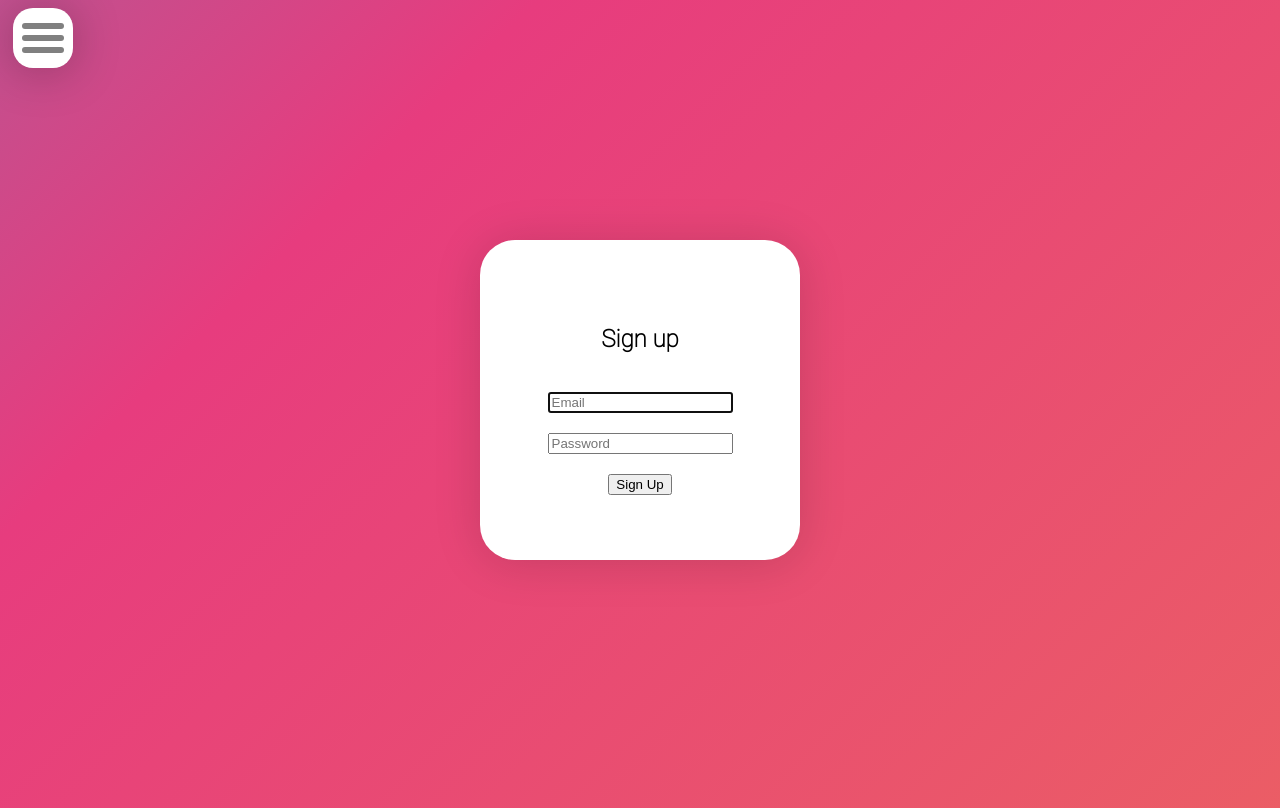
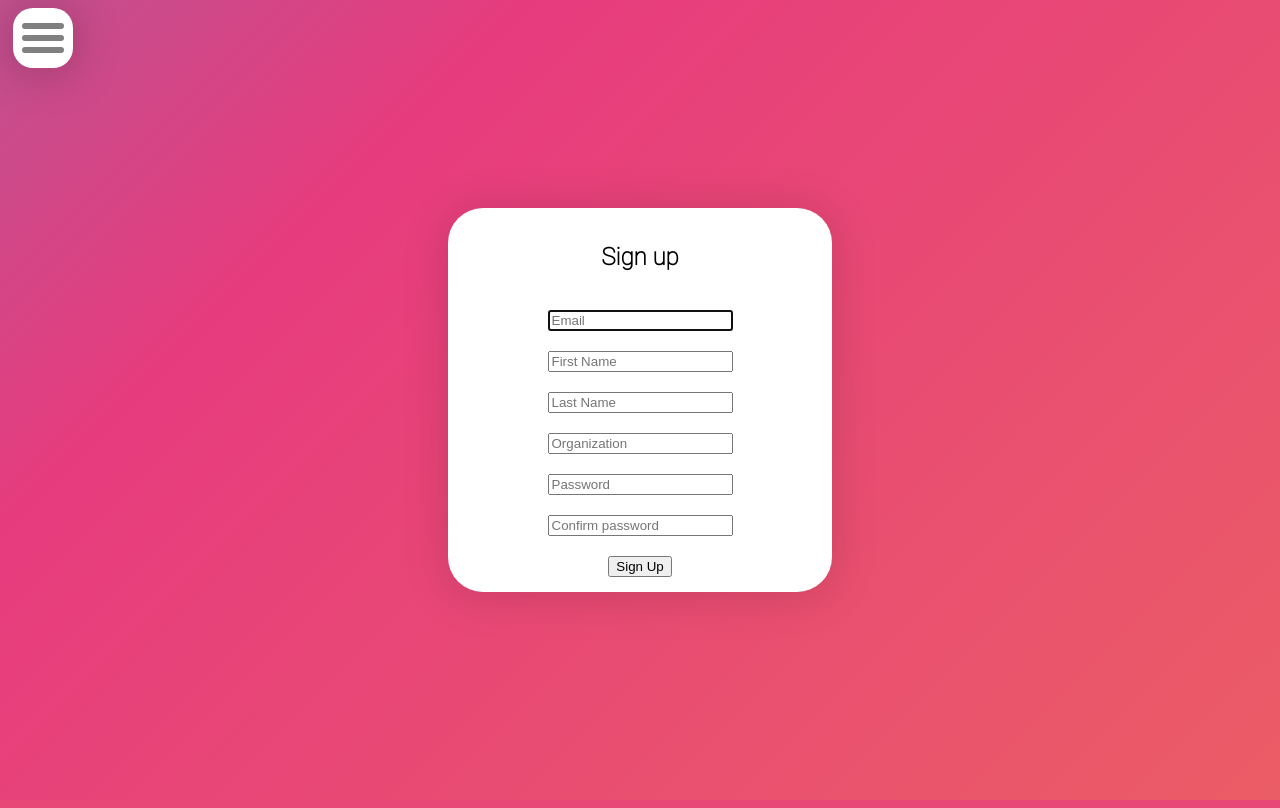
Before and after one commit to Givlucas/Web, a Flask app: page /signup in a window 1280 px wide. Run offline with Flask 2, Linux system fonts and the light colour scheme.

Commit message:
Added better password checks and more fields

```diff
--- a/auth.py
+++ b/auth.py
@@ -4,6 +4,7 @@ from werkzeug.security import generate_password_hash, check_password_hash
 from models import Users as User
 from flask_login import login_user, login_required, logout_user
 from fapp import db
+import re
 
 auth = Blueprint('auth', __name__)
 
@@ -37,16 +38,41 @@ def signup():
 def signup_post():
     email = request.form.get('email')
     password = request.form.get('password')
+    confp = request.form.get('conf_password')
+    fname = request.form.get('fname')
+    lname = request.form.get('lname')
+    org = request.form.get('organization')
+
+    if  email == "" or password == "" or fname == "" or lname == "" or org == "":
+        flash('One or more fields not completed', 'warning')
+        return redirect(url_for('auth.signup'))
+
+    if confp != password:
+        flash('passwords do not match', 'warning')
+        return redirect(url_for('auth.signup'))
 
     user = User.query.filter_by(email=email).first()
 
     if user:
-        flash('Email address already exists')
+        flash('Email address already exists. Go to login page', 'warning')
         return redirect(url_for('auth.signup'))
 
-    new_user = User(email=email, password=generate_password_hash(password, method='sha256'))
+    if len(password) < 8:
+        flash('Password too short', 'warning')
+        return redirect(url_for('auth.signup'))
+
+    if bool(re.search("[!@#$%^&]+", password)) != True:
+        flash('Please include 1 or more special characters. ! @ # $ % ^ & ', 'warning')
+        return redirect(url_for('auth.signup'))
+
+    if bool(re.search("\d+", password)) != True:
+        flash('Please include 1 or more digits.', 'warning')
+        return redirect(url_for('auth.signup'))
+
+    new_user = User(email=email, password=generate_password_hash(password, method='sha256'), fname=fname, lname=lname, organization=org)
     db.session.add(new_user)
     db.session.commit()
+    flash('Account creation success!', 'success')
     return redirect(url_for('auth.login'))
 
 @auth.route('/logout')
--- a/models.py
+++ b/models.py
@@ -5,3 +5,6 @@ class Users(UserMixin, db.Model):
     id = db.Column(db.Integer, primary_key=True) # primary keys are required by SQLAlchemy
     email = db.Column(db.String(100), unique=True)
     password = db.Column(db.String(100))
+    fname = db.Column(db.String(100))
+    lname = db.Column(db.String(100))
+    organization = db.Column(db.String(100))
--- a/routes.py
+++ b/routes.py
@@ -18,4 +18,4 @@ def showroom():
 @routes.route("/profile")
 @login_required
 def profile():
-    return render_template('tempwelcome.html', name=current_user.email)
+    return render_template('profile.html', name=current_user.email)
--- a/static/css/form.css
+++ b/static/css/form.css
@@ -14,8 +14,8 @@
   position: relative;
   z-index: -2;
   background-color: white;
-  width: 25vw;
-  height: 25vw;
+  width: 30vw;
+  height: 30vw;
   border-radius: 35px;
   box-shadow: 0 3px 47px rgba(0,0,0,0.15);
   display: grid;
@@ -35,11 +35,17 @@
   z-index: 3;
   margin: 20px;
 }
+.warning {
+  text-align: center;
+}
 
+.success {
+  text-align: center;
+}
 @media screen and (max-aspect-ratio: 4 / 3){
   .box {
   width: 35vh;
-  height: 35vh;
+  height: 40vh;
   }
 }
 
--- a/static/css/home.css
+++ b/static/css/home.css
@@ -24,7 +24,7 @@
   margin-left: auto;
   margin-right: auto;
   width: 50%;
-  min-height: 40%;
+  min-height: 35%;
   border-style: solid;
   border-width: 5px;
   border-radius: 35px;
--- a/static/css/index.css
+++ b/static/css/index.css
@@ -9,6 +9,9 @@ html, body {
 }
 
 body {
+  position: absolute;
+  left: 0;
+  top: 0;
     background: linear-gradient(-45deg, #ee7752, #e73c7e, #23a6d5, #23d5ab);
     background-size: 400% 400%;
     animation: gradient 15s ease infinite;
@@ -138,4 +141,10 @@ body {
   color: red;
   font-weight: bold;
 }
+
+.success {
+  color: green;
+  font-weight: bold;
+}
+
 /*END TOOLS*?
--- a/templates/tempwelcome.html
+++ b/templates/profile.html
@@ -1,4 +1,7 @@
 {% extends "general.html" %}
+{% block nav %}
+  <a href="/">Home</a>
+{% endblock nav %}
 {% block content %}
 
 HELLO {{ name }}
--- a/templates/signup.html
+++ b/templates/signup.html
@@ -11,7 +11,7 @@
     {% with messages = get_flashed_messages() %}
     {% if messages %}
       <div class="warning">
-        {{ messages[0] }}. Go to <a href="{{ url_for('auth.login') }}">login page</a>.
+        {{ messages[0] }}
       </div>
     {% endif %}
     {% endwith %}
@@ -20,9 +20,28 @@
       <center><div class="field">
         <input class="" type="email" name="email" placeholder="Email" autofocus="">
       </div></center>
+
+      <center><div class="field">
+        <input class="" type="text" name="fname" placeholder="First Name" autofocus="">
+      </div></center>
+
+      <center><div class="field">
+        <input class="" type="text" name="lname" placeholder="Last Name" autofocus="">
+      </div></center>
+
+      <center><div class="field">
+        <input class="" type="text" name="organization" placeholder="Organization" autofocus="">
+      </div></center>
+
+
       <center><div class="field">
         <input class="" type="password" name="password" placeholder="Password">
       </div></center>
+
+      <center><div class="field">
+        <input class="" type="password" name="conf_password" placeholder="Confirm password">
+      </div></center>
+
           <center><button class="">Sign Up</button></center>
     </form>
 
```
Also changed, not shown: templates/login.html (+7 -5 lines).
